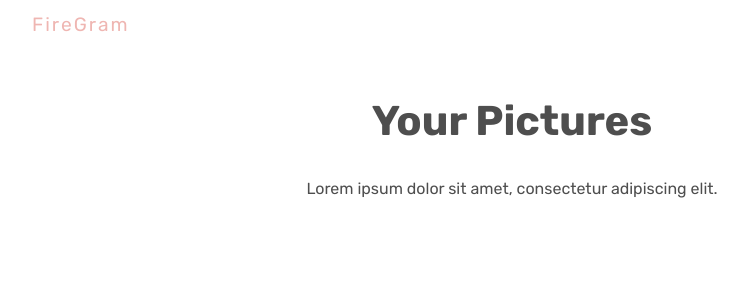
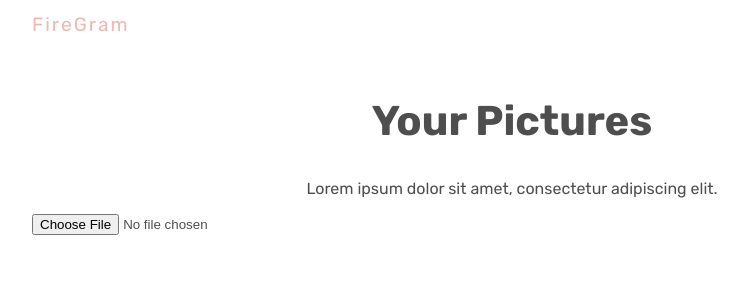
Before and after one commit to Mridul2820/firegram, a React (Create React App) app: page / in a window 1280 px wide. Shown: the top 300 px of the page, without its empty margins (128-876 px from the left). Built offline with nearby package versions, Linux system fonts and the light colour scheme.

Commit message:
upload from created

```diff
--- a/src/App.js
+++ b/src/App.js
@@ -1,9 +1,11 @@
 import Title from "./components/Title";
+import UploadForm from "./components/UploadForm";
 
 function App() {
     return (
         <div className="App">
             <Title />
+            <UploadForm />
         </div>
     );
 }
--- /dev/null
+++ b/src/components/UploadForm.js
@@ -0,0 +1,34 @@
+import { useState } from "react";
+
+const UploadForm = () => {
+    const [file, setFile] = useState(null)
+    const [error, setError] = useState(null)
+
+    const types = ['image/png', 'image/jpeg']
+
+    const changeHandler = (e) => {
+        let selected = e.target.files[0]
+
+        if(selected && types.includes(selected.type)) {
+            setFile(selected)
+            setError('')
+        }
+
+        else {
+            setFile(null);
+            setError('Please select an image file(png or jpeg)')
+        }
+    }
+
+    return (
+        <form>
+            <input type="file" onChange={changeHandler} />
+            <div className="output">
+                {error && <div className="error">{ error }</div> }
+                {file && <div className="file">{ file.name }</div> }
+            </div>
+        </form>
+    )
+}
+
+export default UploadForm
```
Also changed, not shown: 1 other file (tests, documents, lock files or other folders).
